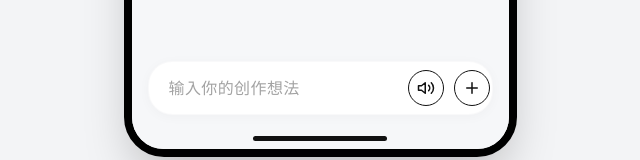
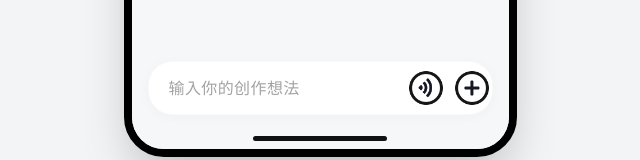
Before and after one commit to CherCheungforart/0402-skill-demo, a React (Vite) app: page / in a window 1280 px wide. Shown: the part 727-887 px from the top of the page, without its empty margins (320-960 px from the left). Built offline with nearby package versions, Linux system fonts and the light colour scheme.

Commit message:
Replace bottom input bar buttons with user provided image icons

```diff
--- a/src/pages/Home.tsx
+++ b/src/pages/Home.tsx
@@ -576,13 +576,8 @@ export default function Home() {
               />
               <div className="flex items-center space-x-2.5 ml-2">
                 {!inputText && !isImageSelected && (
-                  <button className="w-[36px] h-[36px] rounded-full border-[1.5px] border-[#111111] flex items-center justify-center text-[#111111] active:scale-95 transition-transform bg-white shrink-0">
-                    {/* Voice/Waveform Icon */}
-                    <svg width="18" height="18" viewBox="0 0 24 24" fill="none" stroke="currentColor" strokeWidth="2" strokeLinecap="round" strokeLinejoin="round">
-                      <path d="M11 5L6 9H2v6h4l5 4V5z"></path>
-                      <path d="M15.54 8.46a5 5 0 0 1 0 7.07"></path>
-                      <path d="M19.07 4.93a10 10 0 0 1 0 14.14"></path>
-                    </svg>
+                  <button className="w-[36px] h-[36px] flex items-center justify-center active:scale-95 transition-transform shrink-0">
+                    <img src="/voice-icon.png" alt="Voice" className="w-full h-full object-contain" />
                   </button>
                 )}
 
@@ -600,9 +595,9 @@ export default function Home() {
                 ) : (
                   <button
                     onClick={handlePlusClick}
-                    className={`w-[36px] h-[36px] rounded-full border-[1.5px] border-[#111111] flex items-center justify-center text-[#111111] transition-transform shrink-0 ${isDrawerOpen ? 'rotate-45 bg-gray-100' : 'bg-white active:scale-95'}`}
+                    className={`w-[36px] h-[36px] flex items-center justify-center transition-transform shrink-0 active:scale-95 ${isDrawerOpen ? 'rotate-45' : ''}`}
                   >
-                    <Plus size={18} strokeWidth={2} />
+                    <img src="/plus-icon.png" alt="Plus" className="w-full h-full object-contain" />
                   </button>
                 )}
               </div>
```
Also changed, not shown: public/plus-icon.png (added), public/voice-icon.png (added).
